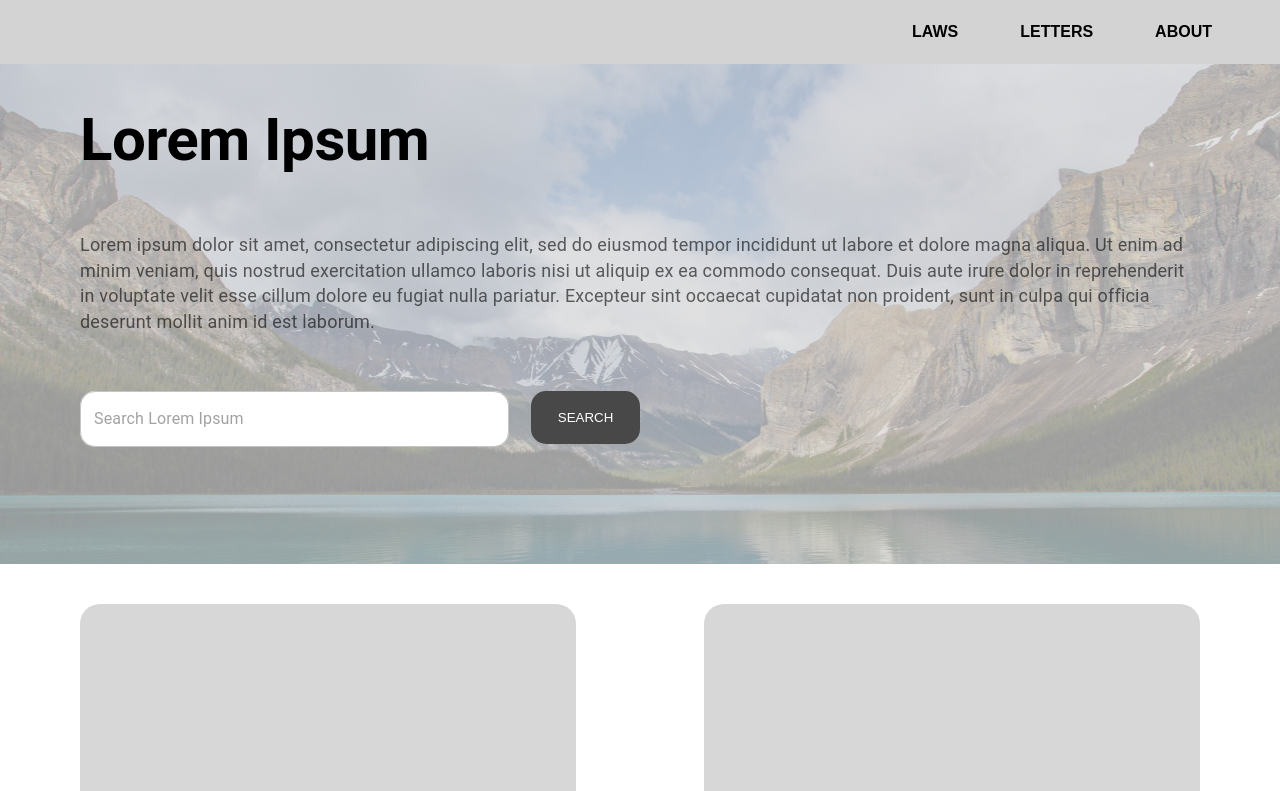
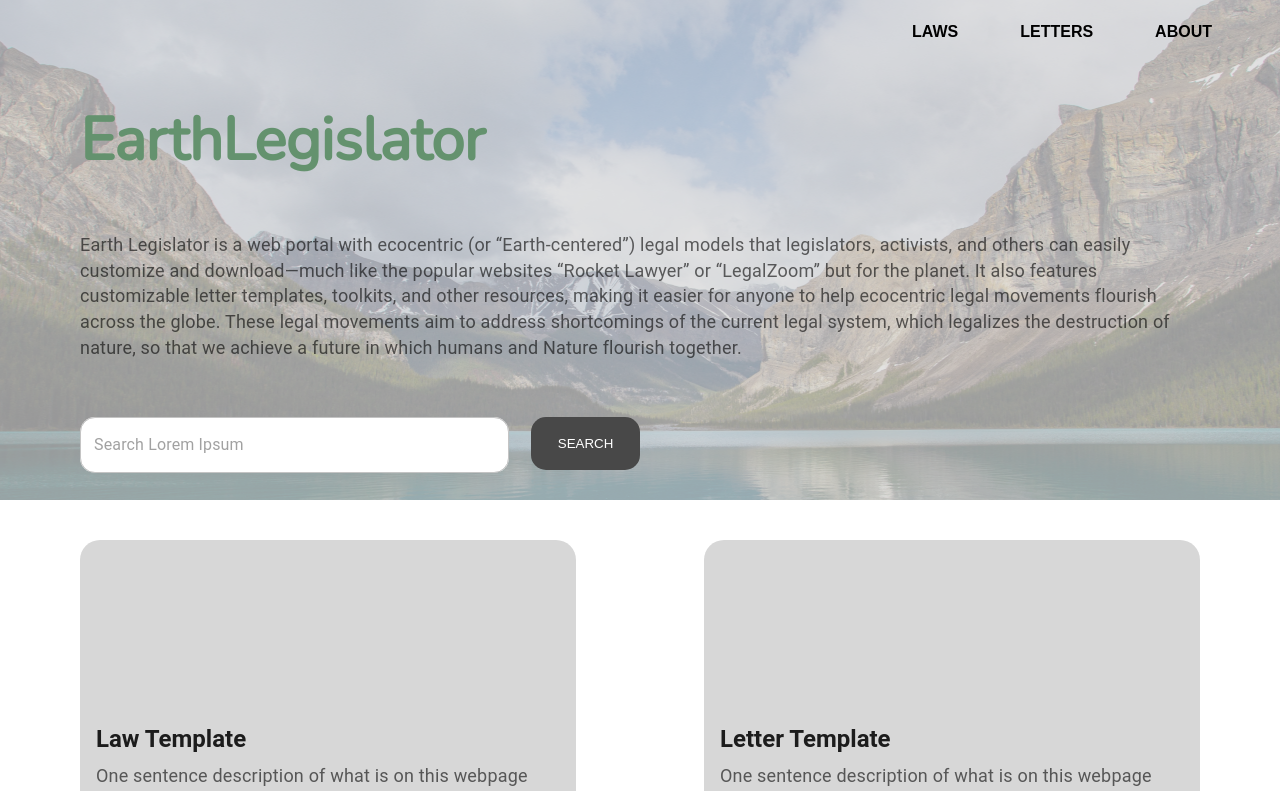
Before and after one commit to cornellh4i/earth-law-center, a React (Create React App) app in the folder client/: page / in a window 1280 px wide. Shown: the top 791 px of the page. Built offline with nearby package versions, Linux system fonts and the light colour scheme.

Commit message:
combining header with nav bar so the background covers all of it

```diff
--- a/client/src/App.js
+++ b/client/src/App.js
@@ -4,7 +4,6 @@ import './App.css';
 import Landing from './pages/Landing/Landing';
 import LawsDisplay from './pages/LawsDisplay/LawsDisplay';
 import LettersDisplay from './pages/LettersDisplay/LettersDisplay';
-import NavBar from './components/NavBar/NavBar';
 import About from './pages/About/About.jsx';
 import ResourceDisplay from './pages/ResourceDisplay/ResourceDisplay';
 import TemplateFiller from './pages/TemplateFiller/TemplateFiller';
@@ -28,7 +27,6 @@ function App() {
   return (
     <Router>
       {/* navigation bar that shows up on all pages */}
-      <NavBar/>
       <Routes>
         {/* All pages below */}
         <Route path='/' element={<Landing/>} />
--- a/client/src/components/Header/Header.css
+++ b/client/src/components/Header/Header.css
@@ -1,4 +1,4 @@
-import
+@import url('https://fonts.googleapis.com/css?family=Nunito&display=swap');
 
 /* To remove white spaces around the header */
 body {
@@ -17,7 +17,7 @@ body {
 .content {
   margin-left: 5rem;
   margin-right: 5rem;
-  font-family: ;
+
 }
 
 .search-bar-container{
--- a/client/src/components/Header/Header.jsx
+++ b/client/src/components/Header/Header.jsx
@@ -3,6 +3,7 @@ import Typography from '@mui/material/Typography';
 import './Header.css'
 import SearchBar from '../SearchBar/SearchBar.jsx'
 import Button from '../Button/Button.jsx'
+import NavBar from '../NavBar/NavBar';
 
 /**
  * Component for a general header to be used all over the webiste
@@ -25,8 +26,11 @@ const Header = (props) => {
   if(props.hasSearch){
     return (
       <div className="banner">
+        {/* Assuming that we will only ever have a NavBar when there is a header,
+            we keep the NavBar in this component */}
+        <NavBar/>
         <div className="content">
-          <Typography pt={5} pb={1} variant='h2' component='div' sx={{ fontWeight: 'bold' }}>
+          <Typography pt={5} pb={1} variant='h2' component='div' sx={{ fontWeight: 'bolder', fontFamily: 'Nunito', color: '#64926E'}}>
             {props.title}
           </Typography>
           <Typography variant='body2' color='text.secondary' sx={{ fontSize: 18, marginTop: 6 }} >
@@ -46,6 +50,7 @@ const Header = (props) => {
   }
   return (
     <div className="banner">
+      <NavBar/>
       <div className="content">
         <Typography pt={5} pb={1} variant='h2' component='div' sx={{ fontWeight: 'bold' }}>
           {props.title}
--- a/client/src/components/NavBar/NavBar.css
+++ b/client/src/components/NavBar/NavBar.css
@@ -5,5 +5,4 @@ body {
 .navbar-container {
   margin: none;
   padding: 12px;
-  background-color: lightgray;
 }
--- a/client/src/pages/Landing/Landing.jsx
+++ b/client/src/pages/Landing/Landing.jsx
@@ -11,9 +11,21 @@ import { Link } from 'react-router-dom'
 const Landing = () => {
   return (
     <div>
-      <Header title="Lorem Ipsum" description="Lorem ipsum dolor sit amet, consectetur adipiscing elit, sed do eiusmod tempor incididunt ut labore et dolore magna aliqua. Ut enim ad minim veniam, quis nostrud exercitation ullamco laboris nisi ut aliquip ex ea commodo consequat. Duis aute irure dolor in reprehenderit in voluptate velit esse cillum dolore eu fugiat nulla pariatur. Excepteur sint occaecat cupidatat non proident, sunt in culpa qui officia deserunt mollit anim id est laborum." hasSearch={true} searchBarPlaceholder="Search Lorem Ipsum"/>
+      <Header title="EarthLegislator" description="Earth Legislator is a web portal with ecocentric
+                                                  (or “Earth-centered”) legal models that legislators,
+                                                  activists, and others can easily customize and
+                                                  download—much like the popular websites “Rocket Lawyer”
+                                                  or “LegalZoom” but for the planet. It also features
+                                                  customizable letter templates, toolkits, and other
+                                                  resources, making it easier for anyone to help ecocentric
+                                                  legal movements flourish across the globe. These legal
+                                                  movements aim to address shortcomings of the current legal
+                                                  system, which legalizes the destruction of nature, so that
+                                                  we achieve a future in which humans and Nature flourish
+                                                  together."
+                                                  hasSearch={true} searchBarPlaceholder="Search Lorem Ipsum"/>
       <div className="content">
-        {/*We have two Landing boxes for now*/}
+        {/* We have two Landing boxes for now */}
         <Grid container spacing={4} pt={5}>
           <Grid item xs={12} md={5.5}>
             <Link to='/laws' style = {{textDecoration: 'none'}}><LandingCard
```
Also changed, not shown: client/src/pages/Landing/LandingText.js (added).
